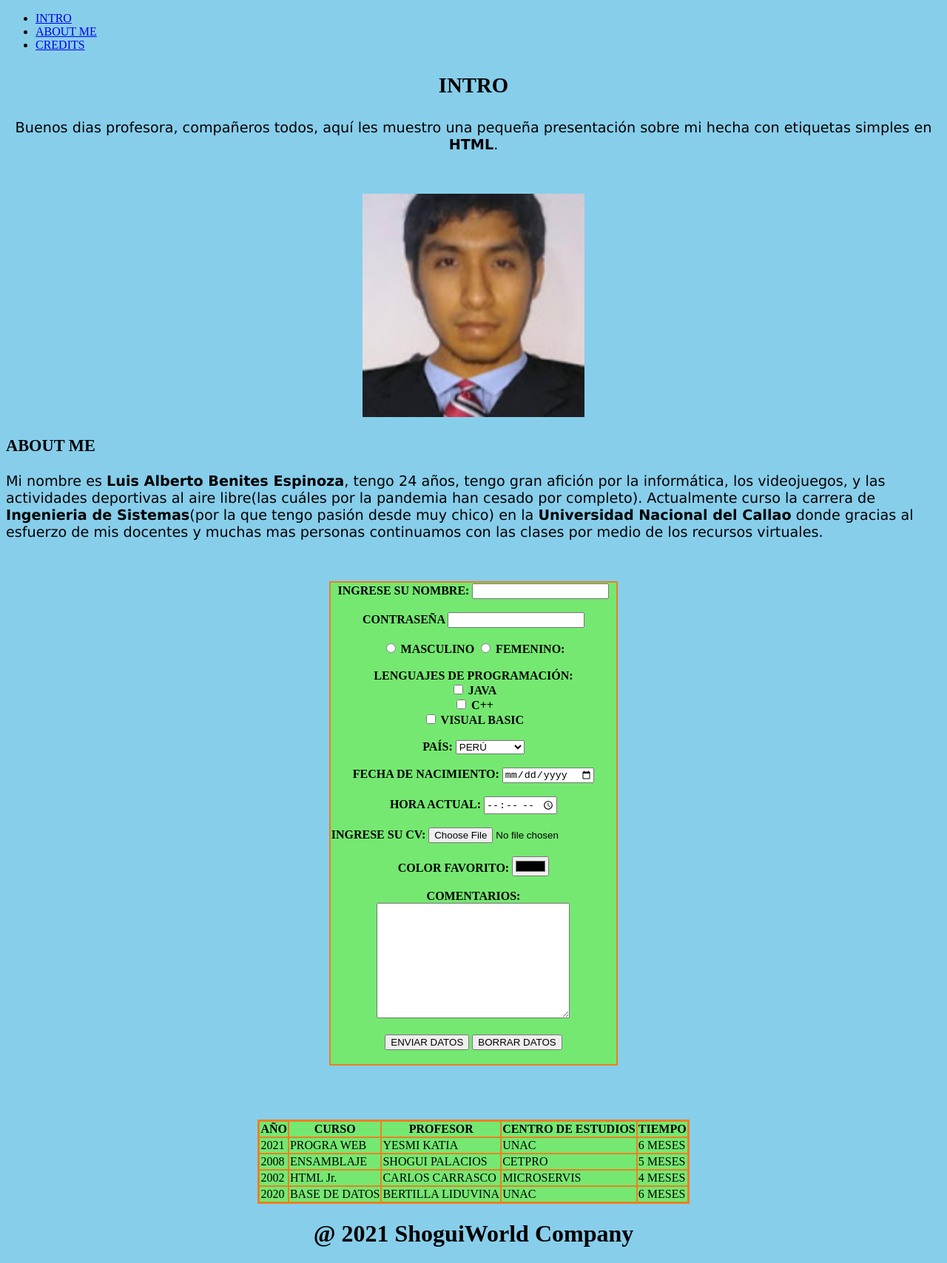
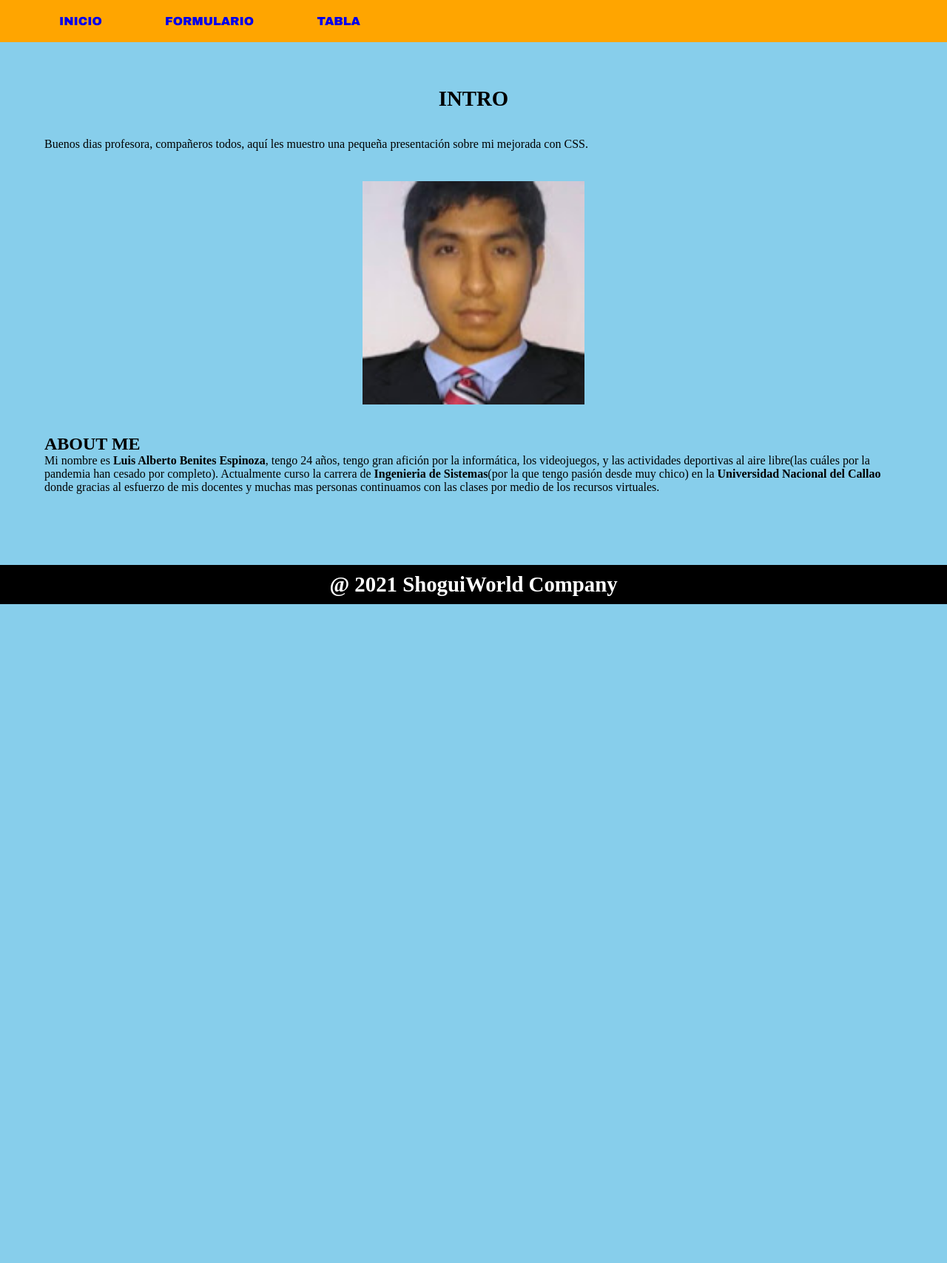
Before and after one commit to fanola001/TAREAS, a plain HTML site: page index.html in a window 1280 px wide. Shown: the whole page at 74% size. After the commit the page ends 817 px from the top, so only its background shows below. Drawn offline with Linux system fonts and the light colour scheme.

Commit message:
Estilo agregado

```diff
--- a/index.html
+++ b/index.html
@@ -1,138 +1,38 @@
 <!DOCTYPE html>
-<html style="background-color:skyblue">
+<html>
+
 <head>
 	<title>MyWeb</title>
 	<meta charset="utf-8">
 	<link rel="stylesheet" type="text/css" href="style.css">
 </head>
+
 <body>
 	<header>
 		<nav>
-			<ul style="font-family:algerian;">
-				<li><a href="#INICIO">INTRO</a></li>
-				<li><a href="#MI">ABOUT ME</a></li>
-				<li><a href="#FIN">CREDITS</a></li>
+			<ul>
+				<li><a href="index.html">INICIO</a></li>
+				<li><a href="formulario.html">FORMULARIO</a></li>
+				<li><a href="tabla.html">TABLA</a></li>
 			</ul>
 		</nav>
 	</header>
-	<article>
-		<center>
+
+	<div>
 		<section>
-			<h1 id="INICIO" style="font-family:forte;font-size:180%">INTRO</h1>
-			<p style="font-family:verdana;font-size:120%">Buenos dias profesora, compañeros todos, aquí les muestro una pequeña presentación sobre mi hecha con etiquetas simples en <b>HTML</b>.</p><br><br>
+			<h1>INTRO</h1><br><br>
+			<p id="centrado">Buenos dias profesora, compañeros todos, aquí les muestro una pequeña presentación sobre mi mejorada con CSS.</p><br><br>
 		</section>
-		</center>
 
 		<section>
-			<center>
-			<img src="yo.jpeg" width="300">
-			</center>
-			<h1 id="MI"style="font-family:forte;font-size:140%">ABOUT ME</h1>
-			<p style="font-family:verdana;font-size:120%">Mi nombre es <b>Luis Alberto Benites Espinoza</b>, tengo 24 años, tengo gran afición por la informática, los videojuegos, y las actividades deportivas al aire libre(las cuáles por la pandemia han cesado por completo). Actualmente curso la carrera de <b>Ingenieria de Sistemas</b>(por la que tengo pasión desde muy chico) en la <b>Universidad Nacional del Callao</b> donde gracias al esfuerzo de mis docentes y muchas mas personas continuamos con las clases por medio de los recursos virtuales.</p><br><br>
+			<img id="imagen" src="yo.jpeg">
+			<h2>ABOUT ME</h2>
+			<p>Mi nombre es <b>Luis Alberto Benites Espinoza</b>, tengo 24 años, tengo gran afición por la informática, los videojuegos, y las actividades deportivas al aire libre(las cuáles por la pandemia han cesado por completo). Actualmente curso la carrera de <b>Ingenieria de Sistemas</b>(por la que tengo pasión desde muy chico) en la <b>Universidad Nacional del Callao</b> donde gracias al esfuerzo de mis docentes y muchas mas personas continuamos con las clases por medio de los recursos virtuales.</p><br><br>
 		</section>
-
-
-		<form action="" method="">
-			<table>
-				<tr>
-				<th>
-				<label for="nombre">INGRESE SU NOMBRE:</label>
-				<input type="text" id="nombre"><br><br>
-
-				<label for="contraseña">CONTRASEÑA</label>
-				<input type="password" name="contraseña" id="contraseña"><br><br>
-
-				<input type="radio" name="genero" id="hombre">
-				<label for="hombre">MASCULINO</label>
-				<input type="radio" name="genero" id="mujer">
-				<label for="mujer">FEMENINO:</label><br><br>
-
-
-				<label for="">LENGUAJES DE PROGRAMACIÓN:</label><br>
-
-				<input type="checkbox" name="lenguaje" id="java">
-				<label for="java">JAVA</label><br>
-
-				<input type="checkbox" name="lenguaje" id="C++">
-				<label for="C++">C++</label><br>
-
-				<input type="checkbox" name="lenguaje" id="VB">
-				<label for="VB">VISUAL BASIC</label><br><br>
-
-				<label>PAÍS:</label>
-				<select name="estad" id="estad">
-					<option value="Mexico">PERÚ</option>
-					<option value="Mexico">MÉXICO</option>
-					<option value="Colombia">COLOMBIA</option>
-				</select><br><br>
-
-				<label for="nacimiento">FECHA DE NACIMIENTO:</label>
-				<input type="date" name="nacimiento" id="nacimiento"><br><br>
-
-				<label for="hora">HORA ACTUAL:</label>
-				<input type="time" name="hora" id="hora"><br><br>
-
-				<label for="archivo">INGRESE SU CV:</label>
-				<input type="file" name="archivo" id="archivo"><br><br>
-
-				<label for="colorcito">COLOR FAVORITO:</label>
-				<input type="color" name="colorcito" id="colorcito"><br><br>
-
-				<label>COMENTARIOS:</label><br>
-				<textarea name="" id="" cols="30" rows="10"></textarea><br><br>
-
-				<input type="submit" value="ENVIAR DATOS">
-				<input type="reset" value="BORRAR DATOS"><br><br>
-				</td>
-				</th>
-			</table>
-		</form><br><br><br><br>
-
-
-		<table id="t01">
-			<tr>
-				<th>AÑO</th>
-				<th>CURSO</th>
-				<th>PROFESOR</th>
-				<th>CENTRO DE ESTUDIOS</th>
-				<th>TIEMPO</th>
-			</tr>
-			<tr>
-				<td>2021</td>
-				<td>PROGRA WEB</td>
-				<td>YESMI KATIA</td>
-				<td>UNAC</td>
-				<td>6 MESES</td>
-			</tr>
-			<tr>
-				<td>2008</td>
-				<td>ENSAMBLAJE</td>
-				<td>SHOGUI PALACIOS</td>
-				<td>CETPRO</td>
-				<td>5 MESES</td>
-			</tr>
-			<tr>
-				<td>2002</td>
-				<td>HTML Jr.</td>
-				<td>CARLOS CARRASCO</td>
-				<td>MICROSERVIS</td>
-				<td>4 MESES</td>
-			</tr>
-			<tr>
-				<td>2020</td>
-				<td>BASE DE DATOS</td>
-				<td>BERTILLA LIDUVINA</td>
-				<td>UNAC</td>
-				<td>6 MESES</td>
-			</tr>
-		</table>
-
-	</article>
+	</div>
 
 	<footer>
-		<center>
-		<h1 id="FIN">@ 2021 ShoguiWorld Company</h1>
-		</center>
+		<h1>@ 2021 ShoguiWorld Company</h1>
 	</footer>
 
 </body>
--- a/style.css
+++ b/style.css
@@ -1,17 +1,76 @@
-table, td, th, tr {
+* {
+	padding: 0;
+	margin: 0;
+}
+
+header {
+	background-color: orange;
+	font-family: arial black;
+	padding: 20px 0;
+}
+
+ul,li{
+	display: inline-block;
+}
+
+a{
+	text-decoration: none;
+	margin-left: 80px;
+}
+
+a:hover{
+	color: black;
+	text-decoration: underline;
+}
+
+body {
+	background-color: skyblue;
+}
+
+#imagen {
+	display: block;
+	margin-left: auto;
+	margin-right: auto;
+	margin-top: 5px;
+	margin-bottom: 40px;
+	width: 300px;
+}
+
+div {
+	padding: 60px;
+}
+
+h1 {
+	font-family: forte;
+	font-size: 180%;
+	text-align: center;
+}
+
+.formulario {
+	width: 420px;
+	border: 2px solid black;
+	border-collapse: collapse;
+	background-color:#75E871;
+	margin: auto;
+}
+
+table,th,tr,td {
 	width: 100%
 	display: block;
-	border: 2px solid #EC8020;/*solid black es el color, puede cambiar*/
+	border: 3px solid red ;
 	border-collapse: collapse;
-	background-color:#75E871;
-	margin: 0px auto;
+    background-color: yellow;
+	margin: 20px auto;
+	padding: 30px;
 }
 
-#t01 {
-	width: 100%
-	display: block;
-	border: 3px solid #EC8020 ;/*solid black es el color, puede cambiar*/
-    background-color: #f1f1c1;
-	margin: 1px auto;
-	padding: 1px;
+tr,td{
+	padding: 18px;
 }
+
+footer {
+	background-color: black;
+	text-align: center;
+	padding: 10px;
+	color: white;
+}
```
Also changed, not shown: formulario.html (added, +84 -0 lines), tabla.html (added, +47 -0 lines).
